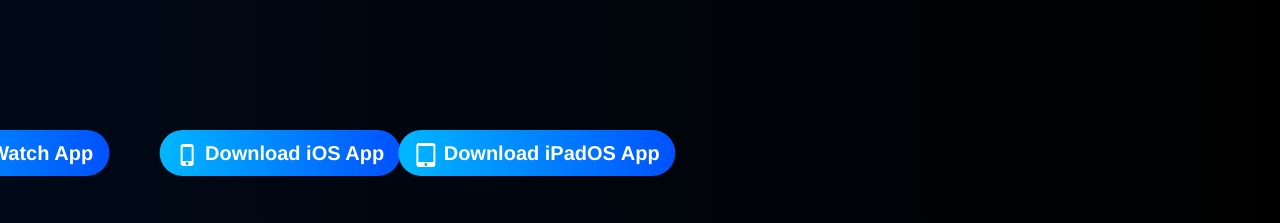
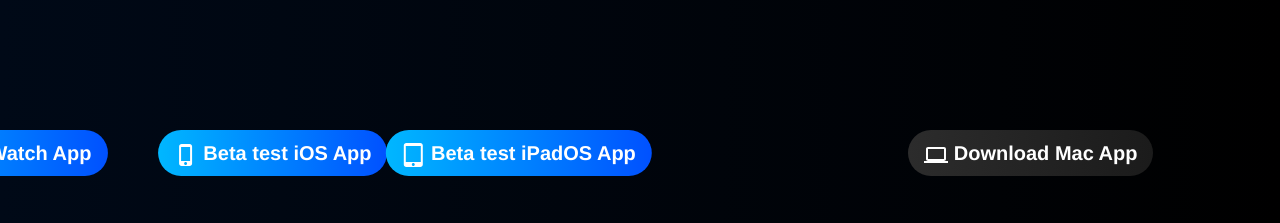
Before and after one commit to Aayush9029/Khula-Site, a plain HTML site: page index.html in a window 1280 px wide. Shown: the part 1100-1323 px from the top of the page. Drawn offline with Linux system fonts and the light colour scheme; no server answers.

Commit message:
updated links to test beta (public testing begins)

```diff
--- a/index.html
+++ b/index.html
@@ -127,17 +127,19 @@
                             <strong>Khula is a<br> wireless remote<br> for your Mac</strong><br>
                         </h1>
                         <div class="animated bounceIn" data-appear-anim-style="bounceIn">
-                            <a href="https://apps.apple.com/us/app/khula/id1598837354" class="btn btn-lg appstore-button-color scroll-fx-left-in">
+<!-- 				https://apps.apple.com/us/app/khula/id1598837354 -->
+
+                            <a href="https://testflight.apple.com/join/ADKElmr5" class="btn btn-lg appstore-button-color scroll-fx-left-in">
                                 <img src="img/icons/watch_white_24dp.svg" class="material-icon"></img>
-                                Download Watch App
+                                Beta test Watch App
                             </a>
-                            <a href="https://apps.apple.com/us/app/khula/id1598837354" class="btn btn-lg appstore-button-color scroll-fx-left-in">
+                            <a href="https://testflight.apple.com/join/ADKElmr5" class="btn btn-lg appstore-button-color scroll-fx-left-in">
                                 <img src="img/icons/phone_iphone_white_24dp.svg" class="material-icon"></img>
-                                Download iOS App
+                                 Beta test iOS App
                             </a>
-                            <a href="https://apps.apple.com/us/app/khula/id1598837354" class="btn btn-lg appstore-button-color scroll-fx-left-in">
+                            <a href="https://testflight.apple.com/join/ADKElmr5" class="btn btn-lg appstore-button-color scroll-fx-left-in">
                                 <img src="img/icons/tablet_mac_white_24dp.svg" class="material-icon"></img>
-                                Download iPadOS App
+                                 Beta test iPadOS App
                             </a>
                             <a href="https://github.com/Aayush9029/Khula-Site/releases/download/v1.0/Khula.Helper.app.zip" class="btn btn-lg mac-button-color" target="_blank">
                                 <img src="img/icons/computer_white_24dp.svg" class="material-icon"></img>
```
